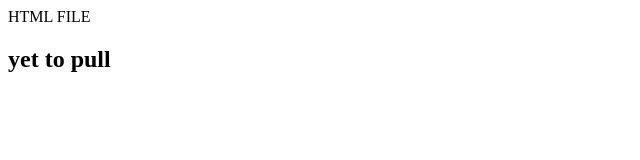
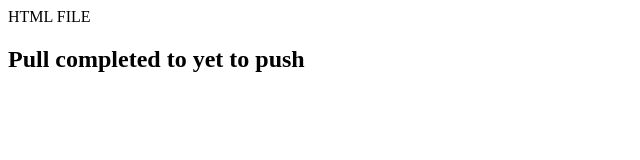
Before and after one commit to Shriyaghonge323/testgit, a plain HTML site: page index.html in a window 1280 px wide. Shown: the whole page, without its empty margins (0-640 px from the left). Drawn offline with Linux system fonts and the light colour scheme.

Commit message:
Pull completed to yet to push

```diff
--- a/index.html
+++ b/index.html
@@ -1,2 +1,2 @@
 <p> HTML FILE </p>
-<h2> yet to pull </h2>
+<h2> Pull completed to yet to push </h2>
```
